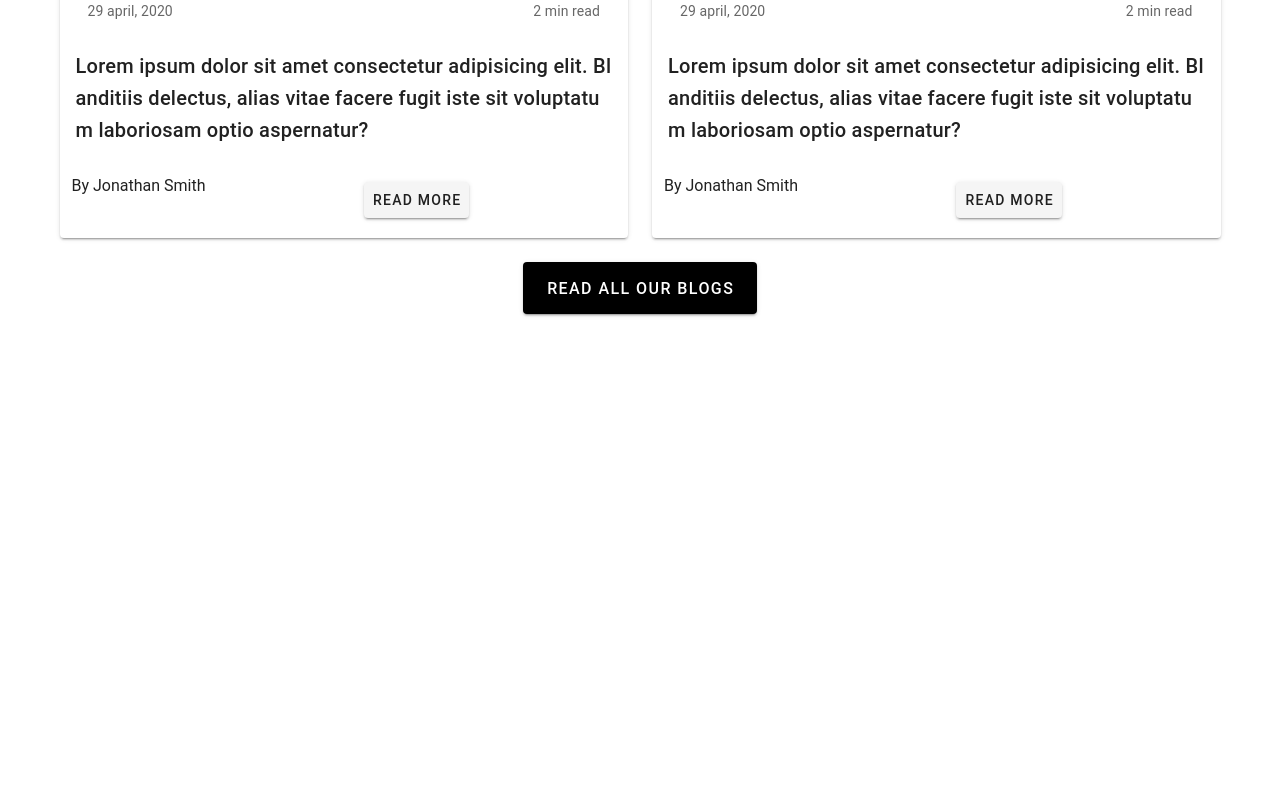
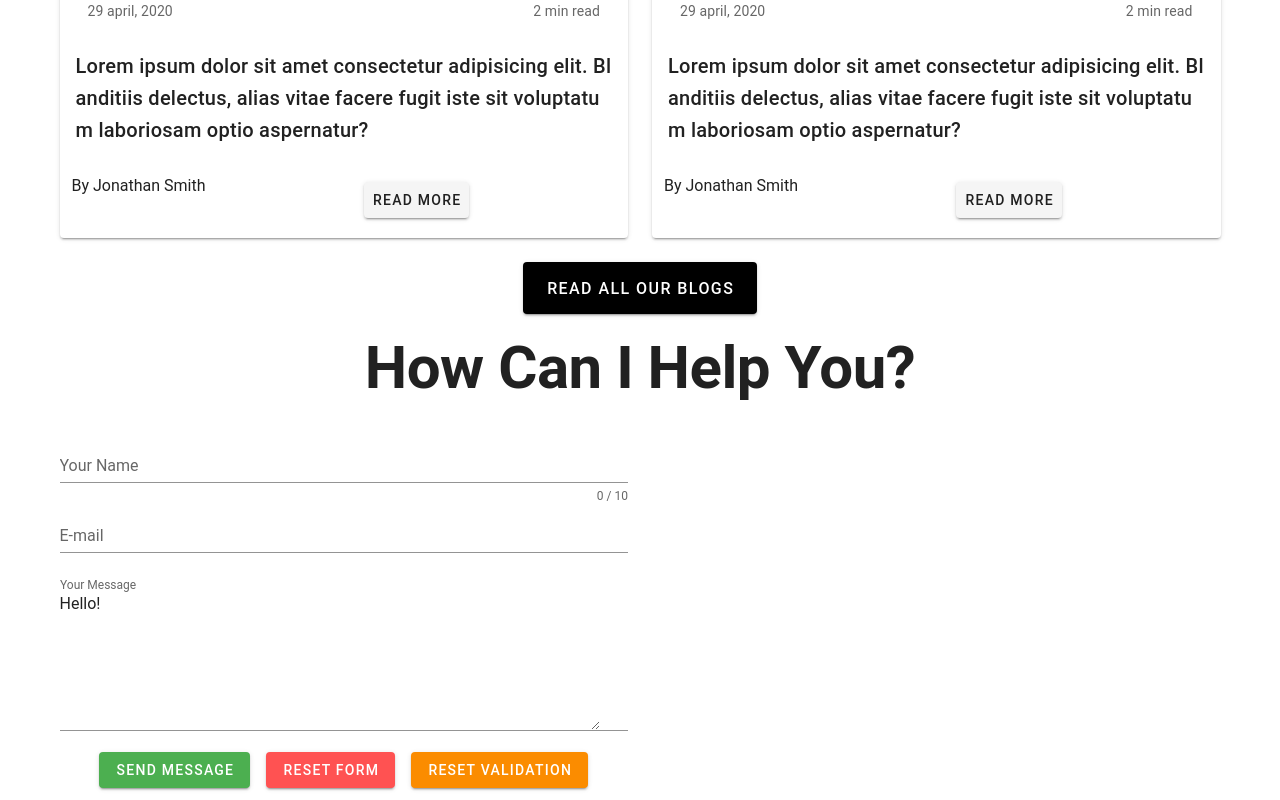
Before and after one commit to edcsu/photographer-showcase, a Vue app: page / in a window 1280 px wide. Shown: the part 3838-4638 px from the top of the page. Before the commit the page ends 4164 px from the top, so only its background shows below. Built offline with nearby package versions, Linux system fonts and the light colour scheme; the HTML template or start-up script is replaced by a standard one.

Commit message:
feat: add message form

```diff
--- a/package.json
+++ b/package.json
@@ -1,6 +1,6 @@
 {
   "name": "photographer-showcase",
-  "version": "0.1.9",
+  "version": "0.1.10",
   "private": true,
   "scripts": {
     "serve": "vue-cli-service serve",
--- a/src/App.vue
+++ b/src/App.vue
@@ -42,6 +42,7 @@
       <ClientsSection />
       <ReviewSection />
       <LatestBlogsSection />
+      <MessageSection />
     </v-main>
   </v-app>
 </template>
@@ -51,6 +52,7 @@ import ClientsSection from './components/ClientsSection';
 import HeroSection from './components/HeroSection';
 import InquirySection from './components/InquirySection';
 import LatestBlogsSection from './components/LatestBlogsSection';
+import MessageSection from './components/MessageSection';
 import PleaSection from './components/PleaSection';
 import ProjectsSection from './components/ProjectsSection';
 import ReviewSection from './components/ReviewSection';
@@ -65,6 +67,7 @@ export default {
     HeroSection,
     InquirySection,
     LatestBlogsSection,
+    MessageSection,
     PleaSection,
     ProjectsSection,
     ReviewSection,
--- /dev/null
+++ b/src/components/MessageSection.vue
@@ -0,0 +1,103 @@
+<template>
+  <v-container >
+    <v-row class="text-center">
+      <v-col class="" cols="12">
+        <h1 class="display-3 font-weight-bold mb-3">
+          How Can I Help You?
+        </h1>
+      </v-col>
+    </v-row>
+    <v-row class="text-center">
+      <v-col class="" cols="6">
+        <v-form
+            ref="form"
+            v-model="valid"
+            lazy-validation
+        >
+            <v-text-field
+            v-model="name"
+            :counter="10"
+            :rules="nameRules"
+            label="Your Name"
+            required
+            ></v-text-field>
+
+            <v-text-field
+            v-model="email"
+            :rules="emailRules"
+            label="E-mail"
+            required
+            ></v-text-field>
+
+            <v-textarea
+            clearable
+            label="Your Message"
+            :rules="messageRules"
+            :value="message"
+            ></v-textarea>
+
+            <v-btn
+            :disabled="!valid"
+            color="success"
+            class="mr-4"
+            @click="validate"
+            >
+            Send Message
+            </v-btn>
+
+            <v-btn
+            color="error"
+            class="mr-4"
+            @click="reset"
+            >
+            Reset Form
+            </v-btn>
+
+            <v-btn
+            color="warning"
+            @click="resetValidation"
+            >
+            Reset Validation
+            </v-btn>
+        </v-form>
+      </v-col>
+    </v-row>
+  </v-container>
+</template>
+
+<script>
+export default {
+    name: 'MessageSection',
+    data: () => ({
+      valid: true,
+      name: '',
+      nameRules: [
+        v => !!v || 'Name is required',
+        v => (v && v.length <= 10) || 'Name must be less than 10 characters',
+      ],
+      email: '',
+      emailRules: [
+        v => !!v || 'E-mail is required',
+        v => /.+@.+\..+/.test(v) || 'E-mail must be valid',
+      ],
+      messageRules: [v => v.length <= 25 || 'Max 25 characters'],
+      message: 'Hello!',
+    }),
+
+    methods: {
+      validate () {
+        this.$refs.form.validate()
+      },
+      reset () {
+        this.$refs.form.reset()
+      },
+      resetValidation () {
+        this.$refs.form.resetValidation()
+      },
+    },
+}
+</script>
+
+<style>
+
+</style>
```
